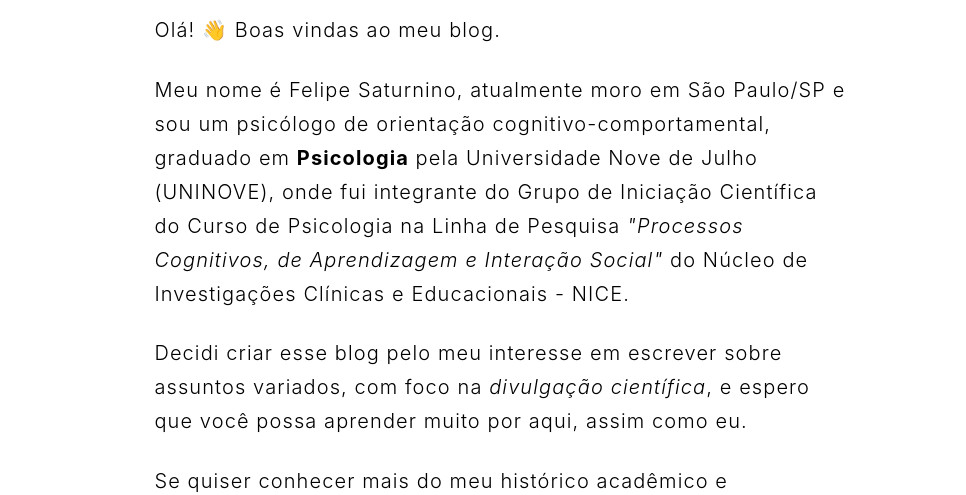
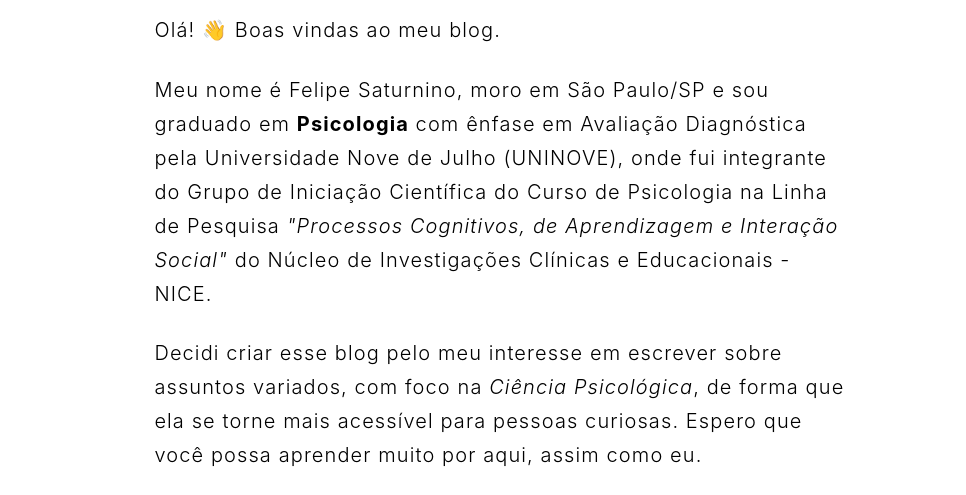
Before and after one commit to FelipeSaturnino/felipesaturnino.com, a Gatsby site: page /sobre-mim in a window 1280 px wide. Shown: the part 136-631 px from the top of the page, 268-1234 px from the left. Built offline with nearby package versions, Linux system fonts and the light colour scheme; Gatsby itself is replaced by a stand-in of ours; some packages are replaced by stand-ins of ours.

Commit message:
about me update

```diff
--- a/src/pages/sobre-mim.js
+++ b/src/pages/sobre-mim.js
@@ -15,8 +15,8 @@ const AboutPage = () => (
 
         <h1>Sobre mim</h1>
         <p>Olá! 👋 Boas vindas ao meu blog. </p>
-        <p>Meu nome é Felipe Saturnino, atualmente moro em São Paulo/SP e sou um psicólogo de orientação cognitivo-comportamental, graduado em <strong>Psicologia</strong> pela Universidade Nove de Julho (UNINOVE), onde fui integrante do Grupo de Iniciação Científica do Curso de Psicologia na Linha de Pesquisa <em>"Processos Cognitivos, de Aprendizagem e Interação Social"</em> do Núcleo de Investigações Clínicas e Educacionais - NICE.</p>
-        <p>Decidi criar esse blog pelo meu interesse em escrever sobre assuntos variados, com foco na <em>divulgação científica</em>, e espero que você possa aprender muito por aqui, assim como eu.</p>
+        <p>Meu nome é Felipe Saturnino, moro em São Paulo/SP e sou graduado em <strong>Psicologia</strong> com ênfase em Avaliação Diagnóstica pela Universidade Nove de Julho (UNINOVE), onde fui integrante do Grupo de Iniciação Científica do Curso de Psicologia na Linha de Pesquisa <em>"Processos Cognitivos, de Aprendizagem e Interação Social"</em> do Núcleo de Investigações Clínicas e Educacionais - NICE.</p>
+        <p>Decidi criar esse blog pelo meu interesse em escrever sobre assuntos variados, com foco na <em>Ciência Psicológica</em>, de forma que ela se torne mais acessível para pessoas curiosas. Espero que você possa aprender muito por aqui, assim como eu.</p>
         <p>Se quiser conhecer mais do meu histórico acadêmico e profissional, pode acessar meu <a href="http://lattes.cnpq.br/5042886265655930" target="_blank" rel="noopener noreferrer">Currículo Lattes</a> e meu perfil no <a href="https://www.linkedin.com/in/FelipeSaturnino" target="_blank" rel="noopener noreferrer" >LinkedIn</a>. Você pode entrar em contato comigo <AniLink cover direction="left" bg={getThemeColor()} to="/contato/" duration={0.6} >clicando aqui</AniLink>.</p>
     </MainContent>
     </Layout>
```
